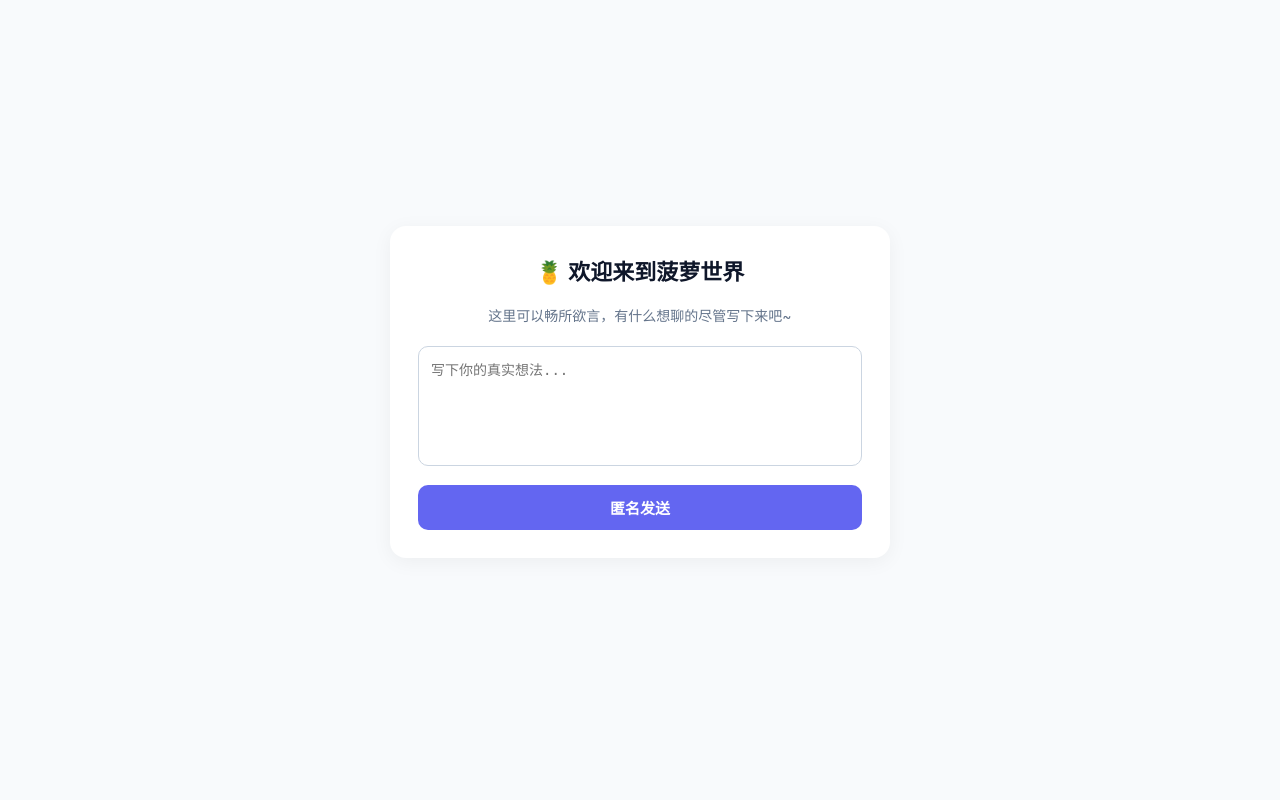
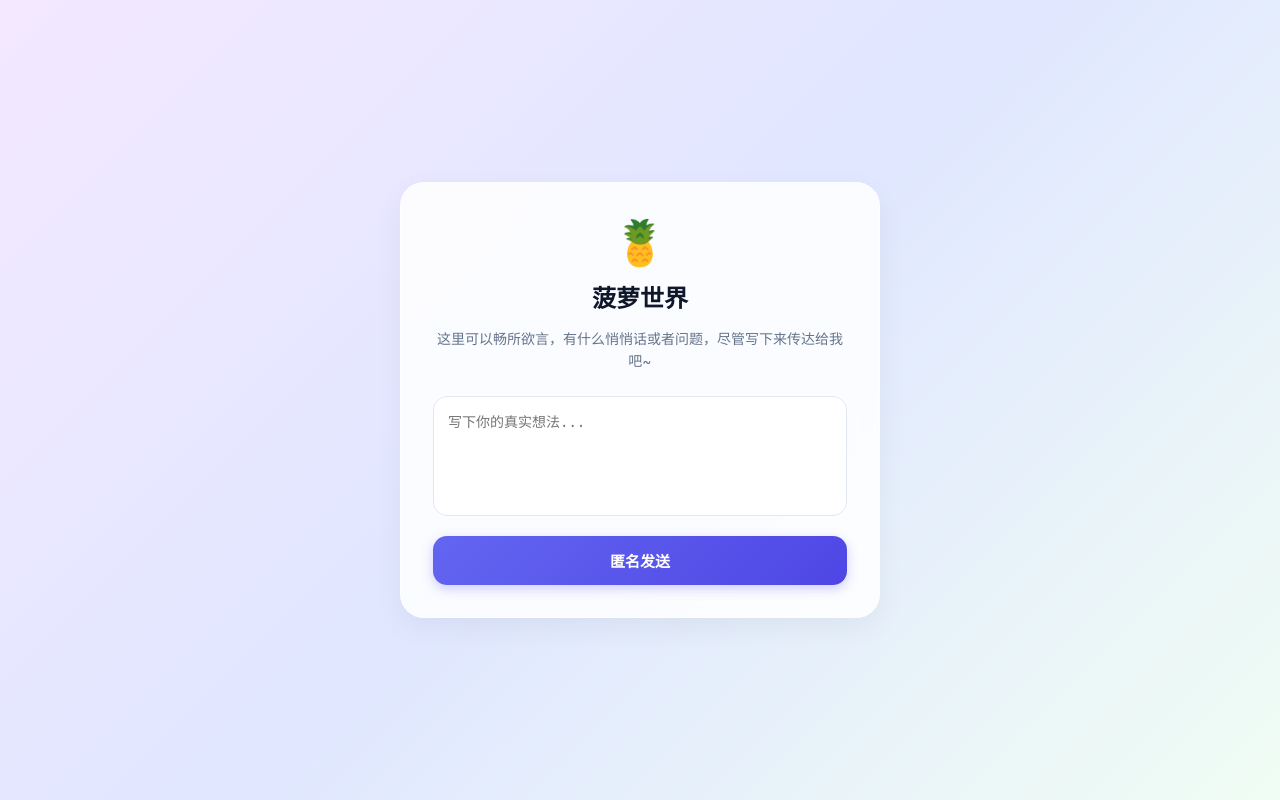
Before and after one commit to maxsonlun-beep/anonymous-box, a Flask app: page / in a window 1280 px wide. Run offline with Flask 3, Linux system fonts and the light colour scheme.

Commit message:
Update index.html

```diff
--- a/anonymous-box/templates/index.html
+++ b/anonymous-box/templates/index.html
@@ -5,35 +5,109 @@
     <meta name="viewport" content="width=device-width, initial-scale=1.0">
     <title>菠萝世界 - 匿名提问箱</title>
     <style>
-        body { font-family: -apple-system, BlinkMacSystemFont, "Segoe UI", Roboto, sans-serif; background: #f8fafc; color: #1e293b; margin: 0; padding: 20px; display: flex; flex-direction: column; align-items: center; justify-content: center; min-height: 100vh; box-sizing: border-box; }
-        .container { width: 100%; max-width: 500px; }
-        .card { background: white; padding: 28px; border-radius: 16px; box-shadow: 0 4px 20px rgba(0,0,0,0.05); box-sizing: border-box; text-align: center; margin-bottom: 16px; }
-        h2 { margin-top: 0; color: #0f172a; font-size: 22px; }
-        p { color: #64748b; font-size: 14px; line-height: 1.5; margin-bottom: 20px; }
-        textarea { width: 100%; height: 120px; padding: 12px; border: 1px solid #cbd5e1; border-radius: 10px; resize: none; box-sizing: border-box; font-size: 14px; outline: none; transition: border-color 0.2s; }
-        textarea:focus { border-color: #6366f1; }
-        button { background: #6366f1; color: white; border: none; padding: 12px; border-radius: 10px; width: 100%; margin-top: 15px; font-size: 15px; cursor: pointer; font-weight: 600; transition: background 0.2s; }
-        button:hover { background: #4f46e5; }
-        .success { background: #dcfce7; color: #166534; padding: 12px; border-radius: 10px; margin-top: 15px; font-size: 14px; font-weight: 500; text-align: left; }
-        .reply-box { background: #eff6ff; border-left: 3px solid #3b82f6; padding: 12px; border-radius: 8px; margin-top: 12px; font-size: 14px; color: #1e40af; text-align: left; }
+        * { box-sizing: border-box; }
+        body {
+            font-family: -apple-system, BlinkMacSystemFont, "Segoe UI", Roboto, sans-serif;
+            background: linear-gradient(135deg, #f3e8ff 0%, #e0e7ff 50%, #f0fdf4 100%);
+            color: #1e293b; margin: 0; padding: 20px;
+            display: flex; flex-direction: column; align-items: center; justify-content: center; min-height: 100vh;
+        }
+        .container { width: 100%; max-width: 480px; }
+        .card {
+            background: rgba(255, 255, 255, 0.85); backdrop-filter: blur(12px);
+            padding: 32px; border-radius: 24px; box-shadow: 0 10px 30px rgba(0,0,0,0.05);
+            border: 1px solid rgba(255, 255, 255, 0.6); text-align: center;
+        }
+        .avatar { font-size: 44px; margin-bottom: 10px; }
+        h2 { margin: 0 0 8px 0; color: #0f172a; font-size: 24px; font-weight: 700; }
+        p { color: #64748b; font-size: 14px; line-height: 1.6; margin-bottom: 24px; }
+        textarea {
+            width: 100%; height: 120px; padding: 14px; border: 1.5px solid #e2e8f0; border-radius: 14px;
+            resize: none; font-size: 14px; outline: none; background: rgba(255, 255, 255, 0.9);
+            transition: all 0.2s ease; color: #1e293b;
+        }
+        textarea:focus { border-color: #6366f1; box-shadow: 0 0 0 4px rgba(99, 102, 241, 0.1); background: #fff; }
+        button {
+            background: linear-gradient(135deg, #6366f1 0%, #4f46e5 100%); color: white; border: none;
+            padding: 14px; border-radius: 14px; width: 100%; margin-top: 16px; font-size: 15px; cursor: pointer; font-weight: 600;
+            box-shadow: 0 4px 12px rgba(99, 102, 241, 0.3); transition: all 0.2s ease;
+        }
+        button:hover { transform: translateY(-1px); box-shadow: 0 6px 16px rgba(99, 102, 241, 0.4); }
+
+        /* 微信对话样式的气泡框 */
+        .chat-container { text-align: left; margin-top: 15px; }
+        .my-msg-bubble {
+            background: #e0e7ff; color: #1e3a8a; padding: 12px 16px; border-radius: 14px 14px 2px 14px;
+            font-size: 14px; margin-bottom: 12px; word-break: break-all;
+        }
+        .reply-bubble {
+            background: #ffffff; color: #0f172a; padding: 14px 16px; border-radius: 14px 14px 14px 2px;
+            font-size: 14px; border-left: 4px solid #6366f1; box-shadow: 0 2px 8px rgba(0,0,0,0.04);
+            word-break: break-all; line-height: 1.5;
+        }
+        .status-text { font-size: 13px; color: #64748b; text-align: center; margin-top: 10px; }
     </style>
 </head>
 <body>
     <div class="container">
         <div class="card">
-            <h2>🍍 欢迎来到菠萝世界</h2>
-            <p>这里可以畅所欲言，有什么想聊的尽管写下来吧~</p>
-            <form method="POST">
-                <textarea name="content" placeholder="写下你的真实想法..." required></textarea>
-                <button type="submit">匿名发送</button>
+            <div class="avatar">🍍</div>
+            <h2>菠萝世界</h2>
+            <p>这里可以畅所欲言，有什么悄悄话或者问题，尽管写下来传达给我吧~</p>
+
+            <form method="POST" id="msgForm">
+                <input type="hidden" name="client_token" id="clientTokenInput">
+                <textarea name="content" id="contentBox" placeholder="写下你的真实想法..." required></textarea>
+                <button type="submit" id="submitBtn">匿名发送</button>
             </form>
-            {% if success %}
-            <div class="success">
-                ✨ <b>发送成功！</b>你的秘密已经传达给菠萝啦~
-                <div style="margin-top: 8px; color: #475569; font-size: 13px;">你的留言：{{ user_msg.content }}</div>
+
+            <div id="chatArea" style="display: none;" class="chat-container">
+                <div style="font-size: 12px; color: #94a3b8; margin-bottom: 4px;">你的留言：</div>
+                <div class="my-msg-bubble" id="displayMyMsg"></div>
+
+                <div style="font-size: 12px; color: #6366f1; margin-bottom: 4px; font-weight: bold;">🍍 菠萝的回复：</div>
+                <div id="displayReplyArea">
+                    <div class="status-text">⏳ 正在等待菠萝回复中，下次打开自动同步...</div>
+                </div>
             </div>
-            {% endif %}
         </div>
     </div>
+
+    <script>
+        // 1. 自动从浏览器本地缓存（LocalStorage）读取用户的专属暗号
+        let token = localStorage.getItem('pineapple_token');
+
+        // 如果后端刚处理完提交，把新的 token 存起来
+        {% if token %}
+            token = "{{ token }}";
+            localStorage.setItem('pineapple_token', token);
+        {% endif %}
+
+        if (token) {
+            document.getElementById('clientTokenInput').value = token;
+
+            // 每次打开网页，自动向后端异步查询这条暗号的最新状态（像微信拉取聊天记录一样）
+            fetch('/check_status', {
+                method: 'POST',
+                headers: { 'Content-Type': 'application/json' },
+                body: JSON.stringify({ token: token })
+            })
+            .then(res => res.json())
+            .then(data => {
+                if (data.has_msg) {
+                    // 显示对话气泡区域
+                    document.getElementById('chatArea').style.display = 'block';
+                    document.getElementById('displayMyMsg').innerText = data.content;
+
+                    const replyArea = document.getElementById('displayReplyArea');
+                    if (data.reply && data.reply.trim() !== '') {
+                        replyArea.innerHTML = `<div class="reply-bubble">${data.reply}</div>`;
+                    } else {
+                        replyArea.innerHTML = `<div class="status-text">⏳ 已经送达，正在等待菠萝回复中...</div>`;
+                    }
+                }
+            });
+        }
+    </script>
 </body>
 </html>
```
